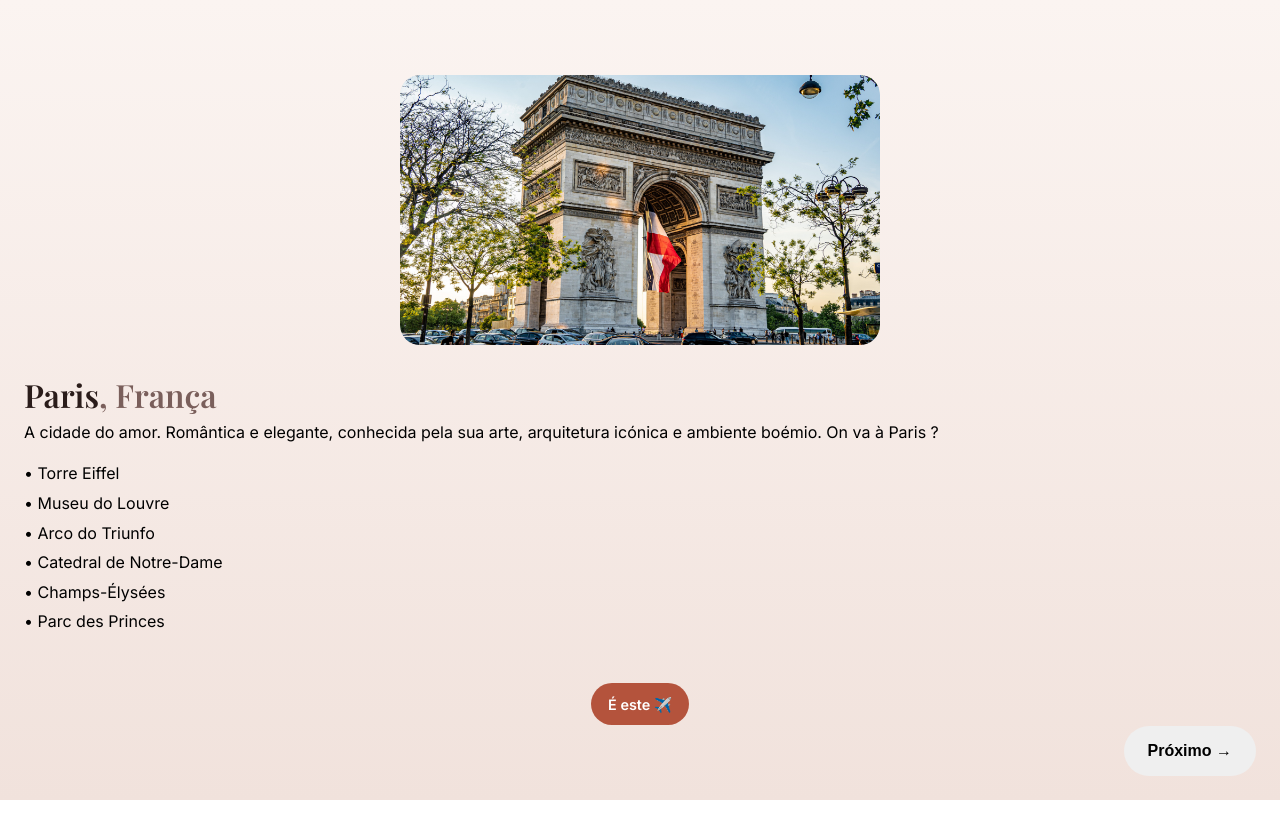
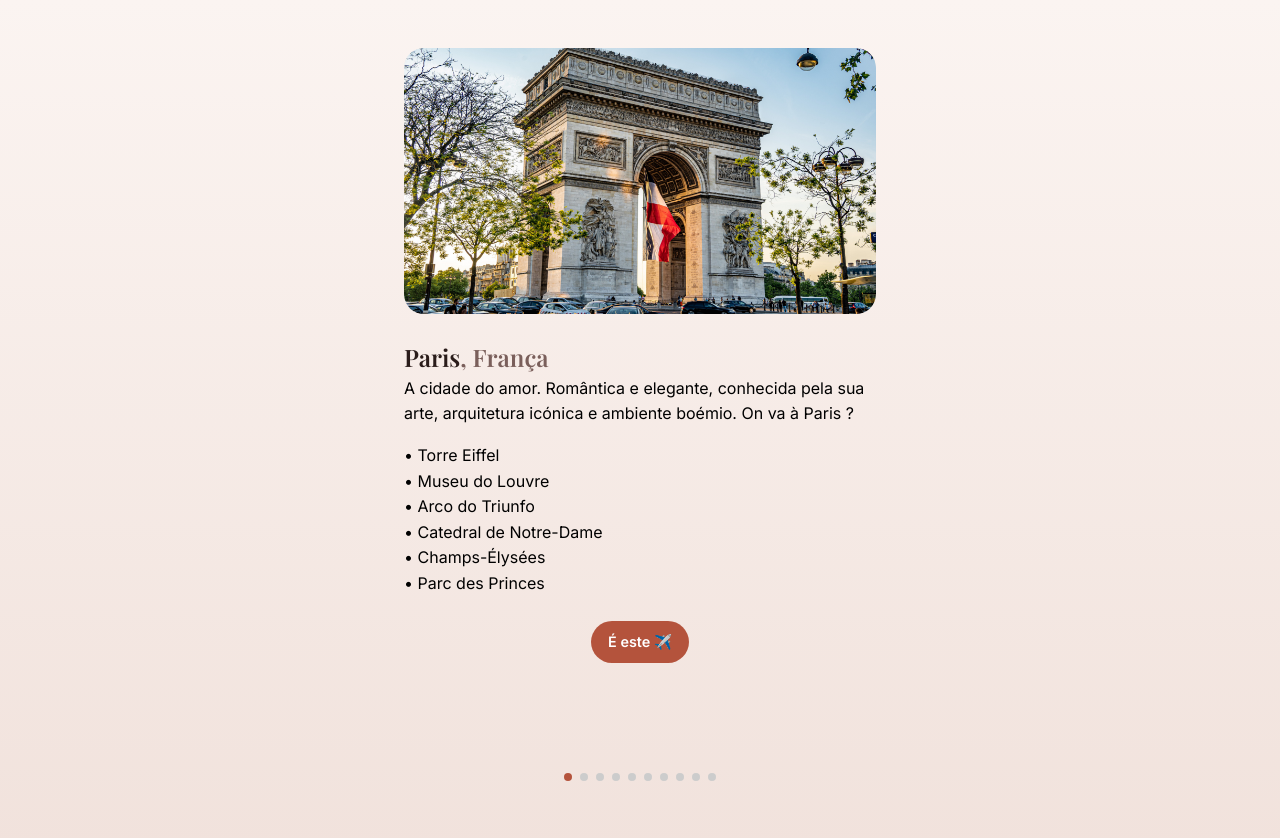
Before and after one commit to nunomeira8/christmas-gift, a React (Vite) app: page /#/destinations in a window 1280 px wide. Shown: the top 838 px of the page. Before the commit the page ends 800 px from the top, so only its background shows below. Built offline with nearby package versions, Linux system fonts and the light colour scheme.

Commit message:
Christmas Gift
Removed buttons and implemented swipe.

```diff
--- a/src/pages/Destinations.jsx
+++ b/src/pages/Destinations.jsx
@@ -1,4 +1,4 @@
-import { useEffect, useState } from "react";
+import { useEffect, useRef, useState } from "react";
 import { destinations } from "../data/destinations";
 import "../styles/destinations.css";
 import { useNavigate } from "react-router-dom";
@@ -13,66 +13,88 @@ function shuffleArray(array) {
 }
 
 export default function Destinations() {
-  const [currentDestination, setCurrentDestination] = useState(0);
-  const [currentImage, setCurrentImage] = useState(0);
+  const navigate = useNavigate();
 
-  const [randomizedDestinations] = useState(() => shuffleArray(destinations));
+  const [orderedDestinations] = useState(() =>
+    shuffleArray(destinations)
+  );
+  const [currentIndex, setCurrentIndex] = useState(0);
+  const [startX, setStartX] = useState(null);
 
-  const destination = randomizedDestinations[currentDestination];
+  const carouselRef = useRef(null);
+  const cardRef = useRef(null);
+
+  // Garante posição inicial correta
   useEffect(() => {
-    const interval = setInterval(() => {
-      setCurrentImage((prev) => (prev + 1) % destination.images.length);
-    }, 2000);
+    if (carouselRef.current) {
+      carouselRef.current.scrollLeft = 0;
+    }
+  }, []);
 
-    return () => clearInterval(interval);
-  }, [destination]);
+  const scrollToIndex = (index) => {
+    const maxIndex = orderedDestinations.length; // inclui o card final
+    const clamped = Math.max(0, Math.min(index, maxIndex));
 
-  const goNext = () => {
-    if (currentDestination < randomizedDestinations.length - 1) {
-      setCurrentDestination((prev) => prev + 1);
-      setCurrentImage(0); // reset aqui
-    }
+    setCurrentIndex(clamped);
+
+    if (!cardRef.current || !carouselRef.current) return;
+
+    const cardWidth = cardRef.current.offsetWidth;
+
+    carouselRef.current.scrollTo({
+      left: clamped * cardWidth,
+      behavior: "smooth",
+    });
   };
 
-  const goPrev = () => {
-    if (currentDestination > 0) {
-      setCurrentDestination((prev) => prev - 1);
-      setCurrentImage(0); // reset aqui
-    }
+  const handleTouchStart = (e) => {
+    setStartX(e.touches[0].clientX);
   };
 
-  const navigate = useNavigate();
+  const handleTouchEnd = (e) => {
+    if (startX === null) return;
+
+    const endX = e.changedTouches[0].clientX;
+    const diff = startX - endX;
+    const threshold = 60;
+
+    if (diff > threshold) {
+      scrollToIndex(currentIndex + 1);
+    } else if (diff < -threshold) {
+      scrollToIndex(currentIndex - 1);
+    }
+
+    setStartX(null);
+  };
 
   return (
-    <main className="page destination">
-      {/* Slideshow */}
+    <main className="page destinations-carousel">
       <div
-        className="slideshow"
-        onTouchStart={(e) => (window.startX = e.touches[0].clientX)}
-        onTouchEnd={(e) => {
-          const endX = e.changedTouches[0].clientX;
-          if (window.startX - endX > 50) {
-            setCurrentImage((currentImage + 1) % destination.images.length);
-          }
-          if (endX - window.startX > 50) {
-            setCurrentImage(
-              (currentImage - 1 + destination.images.length) %
-                destination.images.length
-            );
-          }
-        }}
+        ref={carouselRef}
+        className="carousel"
+        onTouchStart={handleTouchStart}
+        onTouchEnd={handleTouchEnd}
       >
-        <img src={destination.images[currentImage]} alt={destination.city} />
-      </div>
+        {orderedDestinations.map((destination, index) => (
+          <section
+            className="destination-card"
+            key={destination.id}
+            ref={index === 0 ? cardRef : null}
+          >
+            <div className="destination-inner">
+              <Slideshow images={destination.images} />
 
-      {/* Conteúdo */}
               <div className="destination-content">
                 <h1>
                   {destination.city}
-          <span className="muted">, {destination.country}</span>
+                  <span className="muted">
+                    , {destination.country}
+                  </span>
                 </h1>
 
-        <p className="black-text">{destination.description}</p>
+                <p className="black-text">
+                  {destination.description}
+                </p>
 
                 <ul className="highlights black-text">
                   {destination.highlights.map((item) => (
@@ -91,29 +113,63 @@ export default function Destinations() {
                   </a>
                 </div>
               </div>
+            </div>
+          </section>
+        ))}
 
-      <div className="nav-buttons">
-        {currentDestination > 0 ? (
-          <button className="secondary-button" onClick={goPrev}>
-            ← Anterior
-          </button>
-        ) : (
-          <div className="spacer" />
-        )}
-
-        {currentDestination < randomizedDestinations.length - 1 ? (
-          <button className="secondary-button" onClick={goNext}>
-            Próximo →
-          </button>
-        ) : (
+        {/* CARD FINAL */}
+        <section className="destination-card">
+          <div className="destination-inner end-card">
+            <h1>Gostaste da prenda? 🎁</h1>
             <button
               className="secondary-button"
               onClick={() => navigate("/intro")}
             >
               Voltar ao início ↺
             </button>
-        )}
           </div>
+        </section>
+      </div>
+
+      <ProgressDots
+        total={orderedDestinations.length + 1}
+        current={currentIndex}
+      />
     </main>
   );
 }
+
+/* ---------- COMPONENTES ---------- */
+
+function Slideshow({ images }) {
+  const [currentImage, setCurrentImage] = useState(0);
+
+  useEffect(() => {
+    const interval = setInterval(() => {
+      setCurrentImage(
+        (prev) => (prev + 1) % images.length
+      );
+    }, 2000);
+
+    return () => clearInterval(interval);
+  }, [images]);
+
+  return (
+    <div className="slideshow">
+      <img src={images[currentImage]} alt="" />
+    </div>
+  );
+}
+
+function ProgressDots({ total, current }) {
+  return (
+    <div className="progress-dots">
+      {Array.from({ length: total }).map((_, i) => (
+        <span
+          key={i}
+          className={`dot ${i === current ? "active" : ""}`}
+        />
+      ))}
+    </div>
+  );
+}
--- a/src/styles/destinations.css
+++ b/src/styles/destinations.css
@@ -1,13 +1,41 @@
-.destination {
-  position: relative;
-  padding-bottom: 5rem;
+/* --- CONTAINER --- */
+
+.destinations-carousel {
+  padding: 0;
 }
+
+/* --- CAROUSEL --- */
+
+.carousel {
+  display: flex;
+  overflow-x: hidden;
+  height: 100vh;
+}
+
+/* --- CARD --- */
+
+.destination-card {
+  flex: 0 0 100%;
+  max-width: 100%;
+
+  display: flex;
+  justify-content: center;
+}
+
+/* Conteúdo interno com padding */
+.destination-inner {
+  width: 100%;
+  max-width: 520px;
+  padding: 1.5rem;
+
+  display: flex;
+  flex-direction: column;
+}
+
+/* --- SLIDESHOW --- */
 
 .slideshow {
   width: 100%;
-  max-width: 480px;
-  margin: 0 auto;
-
   aspect-ratio: 16 / 9;
   overflow: hidden;
   border-radius: 20px;
@@ -18,9 +46,9 @@
   width: 100%;
   height: 100%;
   object-fit: cover;
-  object-position: center;
-  display: block;
 }
+
+/* --- TEXTO --- */
 
 .destination-content {
   margin-top: 1.5rem;
@@ -36,35 +64,7 @@
   color: black;
 }
 
-.highlights li {
-  margin-bottom: 0.25rem;
-}
-
-/* Botão próximo fixo */
-.next-button {
-  position: fixed;
-  bottom: 1.5rem;
-  right: 1.5rem;
-  padding: 1rem 1.25rem;
-  border-radius: 999px;
-  background: var(--color-primary);
-  color: white;
-  border: none;
-  font-weight: 600;
-}
-
-.choose-button {
-  display: inline-block;
-  margin: 1.5rem auto 0;
-  padding: 0.6rem 1.1rem;
-  background: var(--color-primary);
-  color: white;
-  border-radius: 999px;
-  font-size: 0.9rem;
-  font-weight: 600;
-  text-align: center;
-  text-decoration: none;
-}
+/* --- BOTÕES --- */
 
 .choose-wrapper {
   display: flex;
@@ -72,16 +72,43 @@
   margin-top: 1.5rem;
 }
 
-.nav-buttons {
-  position: fixed;
-  bottom: 1.5rem;
-  left: 0;
-  right: 0;
-  display: flex;
-  justify-content: space-between;
-  padding: 0 1.5rem;
+.choose-button {
+  padding: 0.6rem 1.1rem;
+  background: var(--color-primary);
+  color: white;
+  border-radius: 999px;
+  font-size: 0.9rem;
+  font-weight: 600;
+  text-decoration: none;
 }
 
-.nav-buttons .spacer {
-  width: 1px;
+/* --- CARD FINAL --- */
+
+.end-card {
+  justify-content: center;
+  align-items: center;
+  text-align: center;
+  gap: 1.5rem;
 }
+
+/* --- PROGRESS DOTS --- */
+
+.progress-dots {
+  position: fixed;
+  bottom: 1.2rem;
+  left: 50%;
+  transform: translateX(-50%);
+  display: flex;
+  gap: 0.5rem;
+}
+
+.dot {
+  width: 8px;
+  height: 8px;
+  border-radius: 50%;
+  background: #ccc;
+}
+
+.dot.active {
+  background: var(--color-primary);
+}
```
Lines whose indentation alone changed are shown as unchanged.
